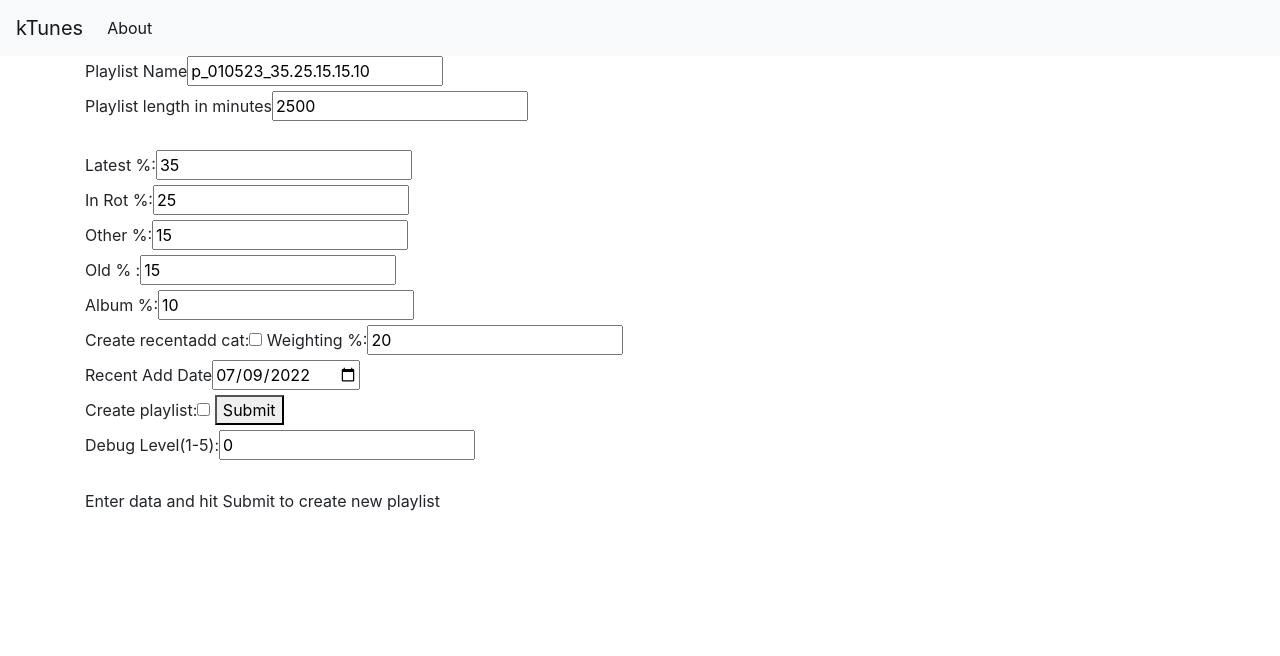
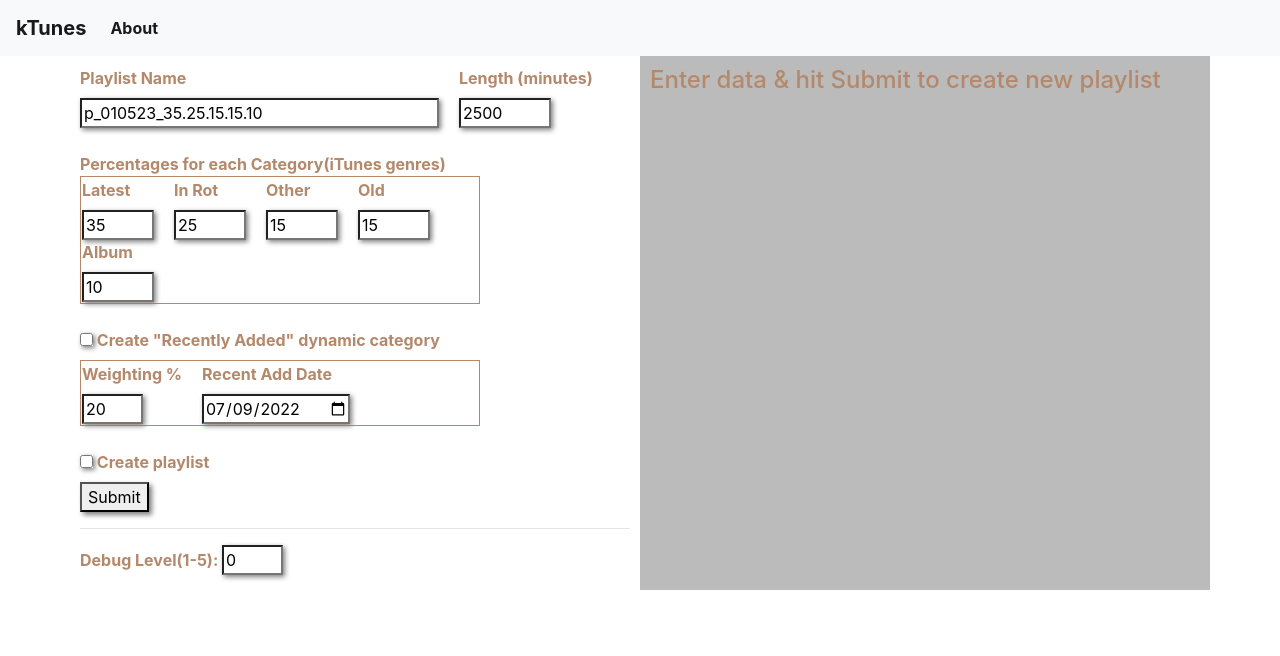
Before and after one commit to k14krug/kTunes, a Flask app: page /newplaylist in a window 1280 px wide. Shown: the top 656 px of the page. Run offline with Flask 2, Linux system fonts and the light colour scheme; parts of the project's set-up code (start-up, migrations or seed data) failed here and were passed over; some libraries are stand-ins or nearby versions.

Commit message:
Modified page layout

```diff
--- a/app.py
+++ b/app.py
@@ -107,7 +107,11 @@ def create_playlist_form():
       if create_playlist == "Yes":
          msg="Playlist "+request.form["playlist_name"]+" (re)created with the following song counts"
       else:
-         msg="Proposed song count details"
+         msg='Proposed song count details'
+      if nbr_of_recentadd_songs == 0:
+         recentadd_lit="Recent Add - "+ str(nbr_of_recentadd_songs) + ' ("Recently Added" dyn cat not selected)'
+      else:
+         recentadd_lit="Recent Add - "+ str(nbr_of_recentadd_songs)
       return render_template("new_playlist.html",playlist_name=playlist_name,
                                                  playlist_length=playlist_length,
                                                  latest_pct=latest_pct,
@@ -121,7 +125,7 @@ def create_playlist_form():
                                                  create_playlist="Yes",
                                                  msg=msg,
                                                  total_songs=" Total Songs - "+ str(total_songs),
-                                                 nbr_of_recentadd_songs="  Recent Add - "+ str(nbr_of_recentadd_songs),
+                                                 nbr_of_recentadd_songs=recentadd_lit,
                                                  nbr_of_latest_songs="  Latest - "+ str(nbr_of_latest_songs),
                                                  nbr_of_in_rot_songs="  In Rot - "+ str(nbr_of_in_rot_songs),
                                                  nbr_of_other_songs="  Other - "+ str(nbr_of_other_songs),
@@ -157,7 +161,7 @@ def create_playlist_form():
                                                  recentadd_dt=recentadd_dt,
                                                  weighting_pct=weighting_pct,
                                                  debug_lvl=debug_lvl,
-                                                 msg="Enter data and hit Submit to create new playlist")
+                                                 msg="Enter data & hit Submit to create new playlist")
 
 @app.route('/result',methods = ['POST', 'GET'])
 def result():
--- a/static/css/style.css
+++ b/static/css/style.css
@@ -4,3 +4,6 @@ h1 {
     text-align: center;
     padding: 10px;
 }
+input, label {
+    display:block;
+}
--- a/templates/new_playlist.html
+++ b/templates/new_playlist.html
@@ -1,34 +1,83 @@
 {% extends 'base.html' %}
 {% block content %}
+<style>
+	body {color: #B4886B;font-weight: bold;}
+   	input {box-shadow: 2px 2px 5px grey;}
+	* {box-sizing: border-box;}
+
+	.row {display: flex;}
+
+	/* Create two equal columns that sits next to each other */
+	.column {flex: 50%;padding: 10px;}
+</style>
+<div class="row">
+  <div class="column">
   <form method = "POST">
-         <label for="playlist_name: ">Playlist Name</label><input type="text" name="playlist_name" value="{{ playlist_name }}"> </input>
+  <section>
+
+    <div style="float:left;margin-right:20px;">
+         <label for="playlist_name">Playlist Name</label>
+         <input style="display: block;" type="text" name="playlist_name" value="{{ playlist_name }}" size="30">
+      </div>
+      <div style="float:left;margin-right:20px;">
+         <label style="display: block;" for="playlist_length: ">Length (minutes)</label>
+         <input type="text" name="playlist_length" value="{{ playlist_length }}" size="4">
+      </div>
+    <br style="clear:both;" />
+  </section>
   <br>
-         <label for="playlist_length: ">Playlist length in minutes</label><input type="text" name="playlist_length" value="{{ playlist_length }}"> </input>
+  Percentages for each Category(iTunes genres)
+  <section style="width: 400px;border: 1px solid;padding: 1px;">
+    <div style="float:left;margin-right:20px;">
+         <label style="display: block;" for="latest_pct">Latest</label>
+         <input type="text" name="latest_pct" value="{{ latest_pct }}" size="2">
+      </div>
+      <div style="float:left;margin-right:20px;">
+         <label style="display: block;" for="in_rot_pct">In Rot</label>
+         <input type="text" name="in_rot_pct" value="{{ in_rot_pct }}" size="2">
+      </div>
+      <div style="float:left;margin-right:20px;">
+         <label style="display: block;" for="other_pct">Other</label>
+         <input type="text" name="other_pct" value="{{ other_pct }}" size="2">
+      </div>
+      <div style="float:left;margin-right:20px;">
+         <label style="display: block;" for="old_pct">Old</label>
+         <input type="text" name="old_pct" value="{{ old_pct }}" size="2">
+      </div>
+      <div style="float:left;margin-right:20px;">
+         <label style="display: block;" for="album_pct">Album</label>
+         <input type="text" name="album_pct" value="{{ album_pct }}" size="2">
+      </div>
+      <br style="clear:both;" />
+  </section>
   <br>
+  <input type="checkbox" id="create_recentadd_cat" name="x" value="{{ create_recentadd_cat }}">
+  <label for="create_recentadd_cat">Create "Recently Added" dynamic category</label>
+
+  <section style="width: 400px;border: 1px solid;padding: 1px;">
+  <div style="float:left;margin-right:20px;">
+         <label style="display: block;" for="weighting_pct">Weighting %</label>
+         <input type="text" name="weighting_pct" value="{{ weighting_pct }}" size="1">
+      </div>
+      <div style="float:left;margin-right:20px;">
+         <label style="display: block;" for="recentadd_dt">Recent Add Date</label>
+         <input type="date" name="recentadd_dt" value="{{ recentadd_dt }}">
+      </div>
+      <br style="clear:both;" />
+ </section>
  <br>
-         <label for="latest_pct">Latest %:</label><input type="text" name="latest_pct" value="{{ latest_pct }}"> </input>
+
+  <input type="checkbox" name="create_playlist">
+  <label for="create_playlist">Create playlist</label>
   <br>
-         <label for="in_rot_pct">In Rot %:</label><input type="text" name="in_rot_pct" value="{{ in_rot_pct }}"> </input>
-         <br>
-         <label for="other_pct">Other %:</label><input type="text" name="other_pct" value="{{ other_pct }}"> </input>
-         <br>
-         <label for="old_pct">Old %  :</label><input type="text" name="old_pct" value="{{ old_pct }}"> </input>
-         <br>
-         <label for="album_pct">Album %:</label><input type="text" name="album_pct" value="{{ album_pct }}"> </input>
-         <br>
-         <label for="create_recentadd_cat">Create recentadd cat:</label><input type="checkbox" name="x" value="{{ create_recentadd_cat }}"> </input>
-         <label for="weighting_pct">Weighting %:</label><input type="text" name="weighting_pct" value="{{ weighting_pct }}"> </input>
-         <br>
-         <label for="recentadd_dt">Recent Add Date</label><input type="date" name="recentadd_dt" value="{{ recentadd_dt }}"> </input>
-         <br>
-         <label for="create_playlist">Create playlist:</label><input type="checkbox" name="create_playlist"> </input>
-         <button type="submit">Submit</button>
-         <br>
-         <label for="debug_lvl">Debug Level(1-5):</label><input type="text" name="debug_lvl" value="{{ debug_lvl }}"> </input>
-
+  <button style="box-shadow: 3px 3px 5px grey;" type="submit">Submit</button>
+  <hr>
+  <label for="debug_lvl">Debug Level(1-5):</label>
+  <input type="text" name="debug_lvl" value="{{ debug_lvl }}" size="1">
   </form>
-      <br>
-      {{ msg }}
+  </div>
+  <div class="column" style="background-color:#bbb;">
+    <h4>{{ msg }}</h4>
     <br>{{ total_songs }}
     <br>{{ nbr_of_recentadd_songs }}
     <br>{{ nbr_of_latest_songs }}
@@ -36,4 +85,7 @@
     <br>{{ nbr_of_other_songs }}
     <br>{{ nbr_of_old_songs }}
     <br>{{ nbr_of_album_songs }}
+  </div>
+</div>
+
 {% endblock %}
```
Lines whose indentation alone changed are shown as unchanged.
